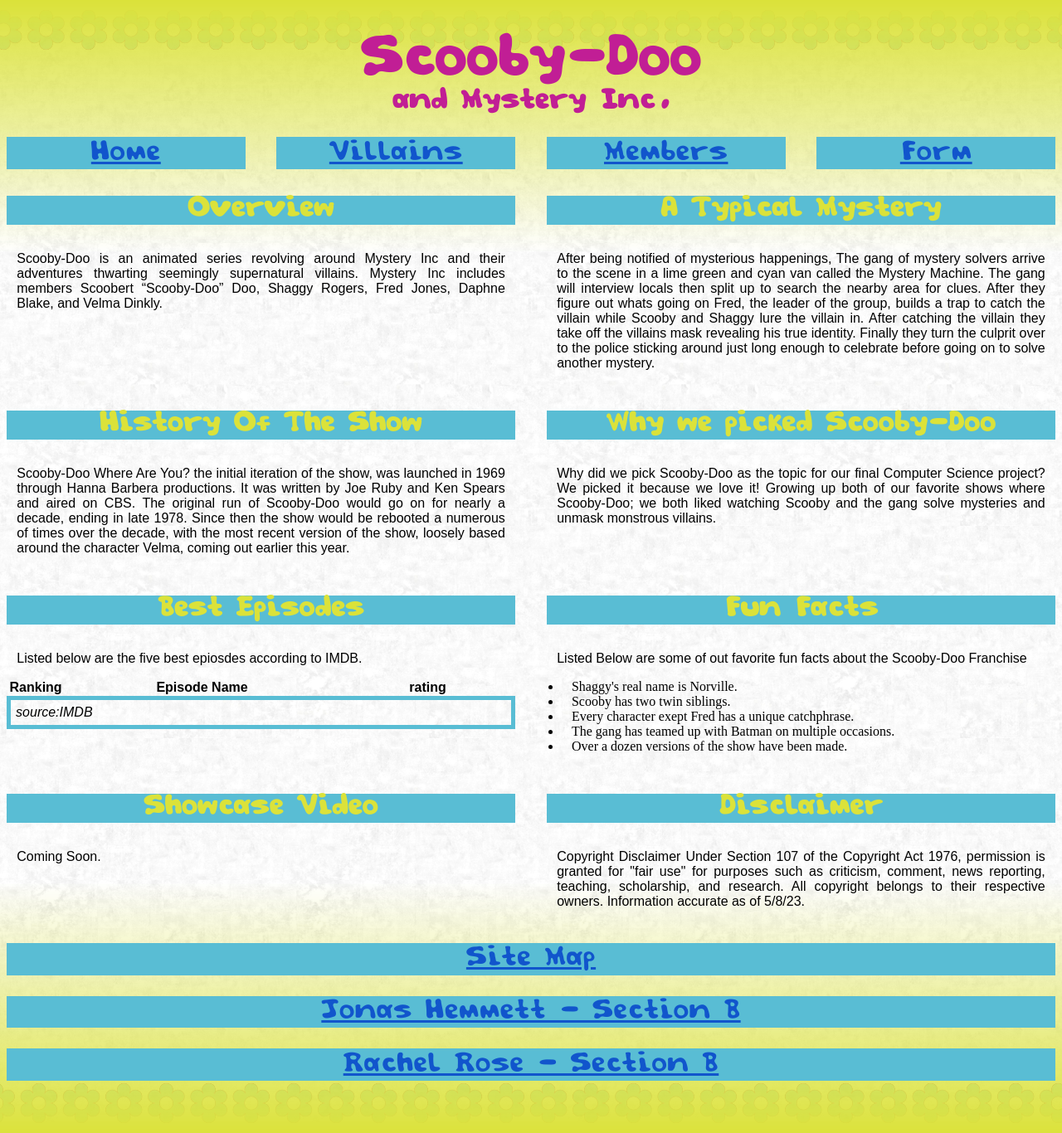
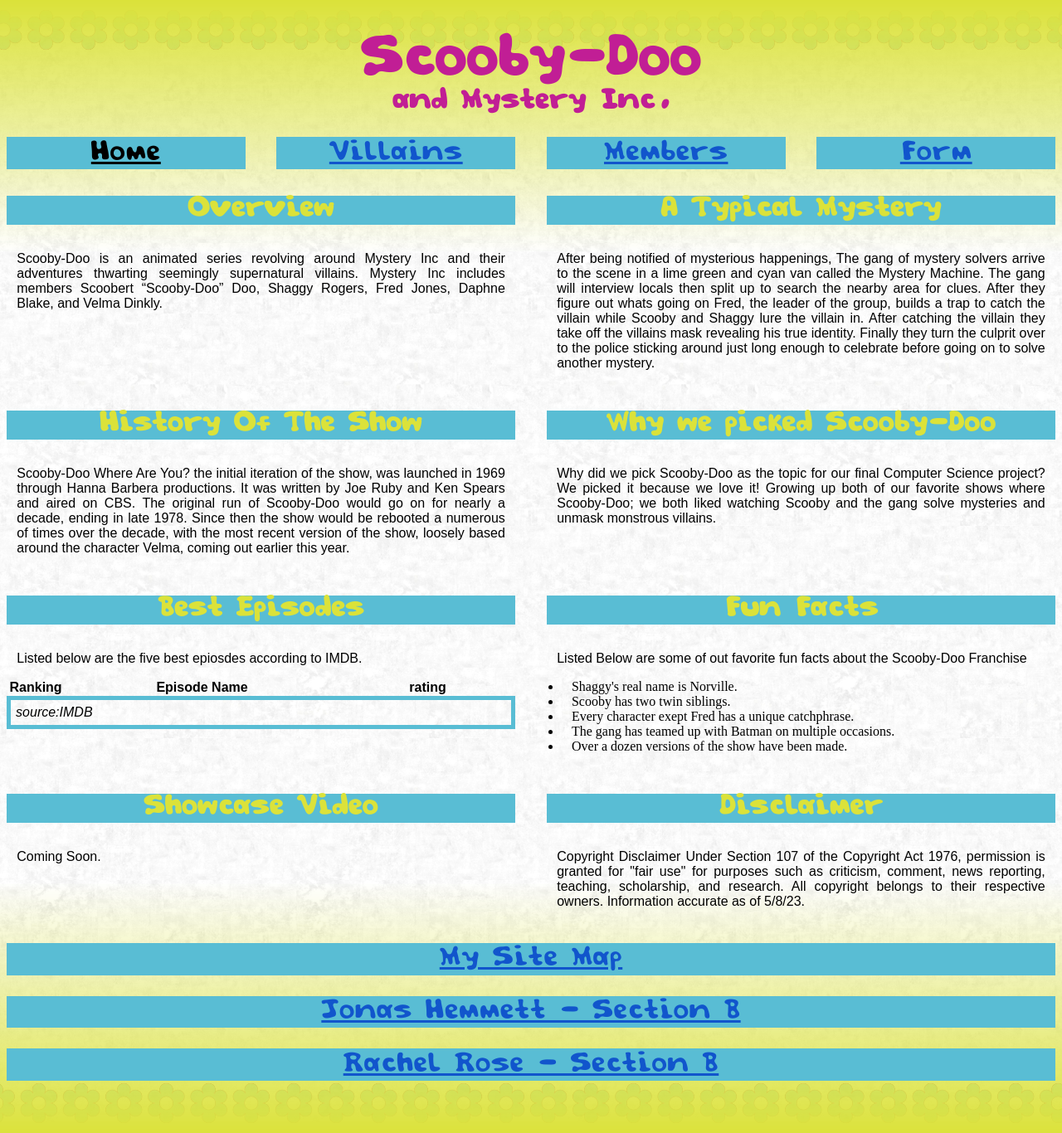
Before and after one commit to Jonas-Hemmett/Jonas-Hemmett-Rachel-Rose, a PHP site: page /index.php in a window 1280 px wide. Shown: the whole page at 83% size. Run offline with PHP 8.4, Linux system fonts and the light colour scheme; data that the repository does not hold is empty.

Commit message:
Final Project: created template

```diff
--- a/footer.php
+++ b/footer.php
@@ -1,5 +1,5 @@
-    <footer>
-            <a href="../index.php">Site Map</a>
+<footer>
+            <a href="../index.php">My Site Map</a>
             <a href="https://jhemmett.w3.uvm.edu/cs008/final/index.php">Jonas Hemmett - Section B</a>
             <a href="https://rrose1.w3.uvm.edu/cs008/final/index.php">Rachel Rose - Section B</a>
     </footer>
--- a/top.php
+++ b/top.php
@@ -2,7 +2,7 @@
 
 $phpSelf = htmlspecialchars($_SERVER['PHP_SELF']);
 
-$path_parts = pathinfo($phpSelf);
+$pathParts = pathinfo($phpSelf);
 ?>
 
 <!DOCTYPE HTML>
@@ -16,7 +16,7 @@
 
         <meta name="viewport" content="width=device-width, initial-scale=1.0">
 
-        <link rel="icon" type="image/x-icon" href="resources/icons/favicon.ico">
+        <link rel="icon" type="image/x-icon" href="resources/favicon.ico">
 
         <link rel="stylesheet"
         href="css/custom.css?version=<?php print time(); ?>"
@@ -37,7 +37,7 @@
     </head>
 <?php
 //lab8start
-    print '<body class="grid-layout positioning"
+    print '<body=class"grid-layout positioning"
                 id="' . $path_parts['filename'] . '">';
     print '<!--####     Start Of Body   ####-->';
     include 'connect-DB.php';
```
